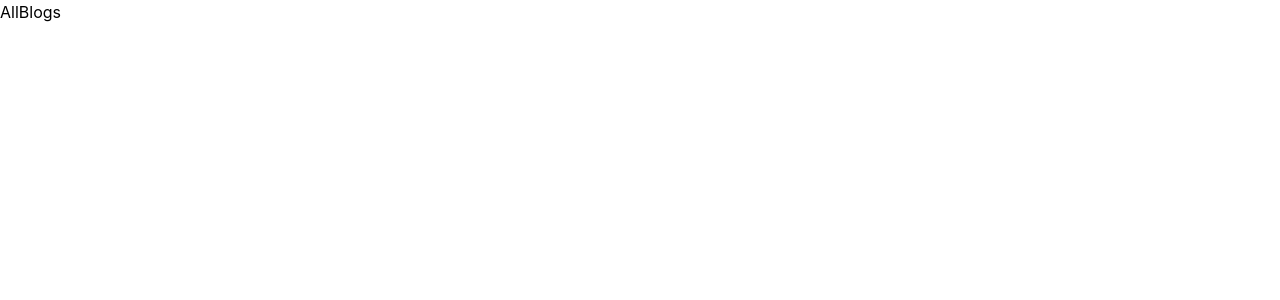
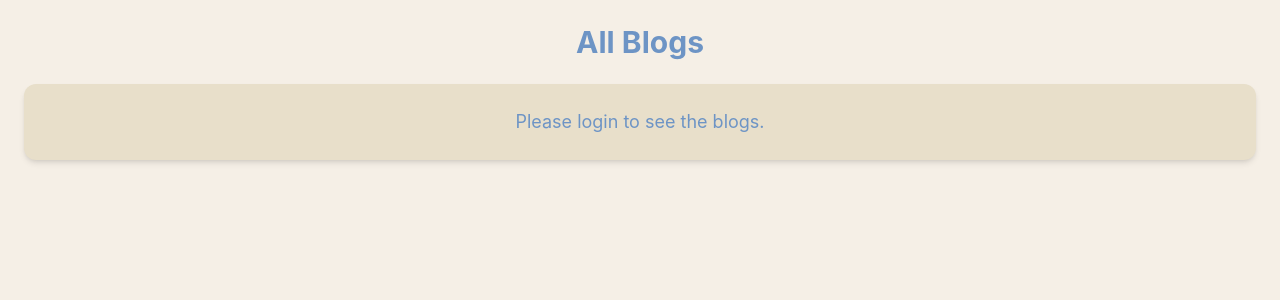
Before and after one commit to Pratham0514/PBlogs, a React (Vite) app in the folder client/: page / in a window 1280 px wide. Shown: the top 300 px of the page. Built offline with nearby package versions, Linux system fonts and the light colour scheme.

Commit message:
update -  login page update and all work on allblog

```diff
--- a/client/package.json
+++ b/client/package.json
@@ -16,6 +16,7 @@
     "react-dom": "^19.2.4",
     "react-hot-toast": "^2.6.0",
     "react-router": "^7.14.0",
+    "react-router-dom": "^7.14.0",
     "tailwindcss": "^4.2.2"
   },
   "devDependencies": {
--- /dev/null
+++ b/client/src/util.js
@@ -0,0 +1,11 @@
+const getCurrentUser = () => {
+  try {
+    const user = localStorage.getItem("user");
+    return user ? JSON.parse(user) : null;
+  } catch (error) {
+    console.error("Invalid user data in localStorage");
+    return null;
+  }
+};
+
+export { getCurrentUser };
--- a/client/src/views/AllBlogs.jsx
+++ b/client/src/views/AllBlogs.jsx
@@ -1,8 +1,46 @@
+import { useEffect, useState } from "react";
+import { getCurrentUser } from "./../util";
 
 function AllBlogs() {
+  const [user, setUser] = useState(getCurrentUser());
+
+  useEffect(() => {
+    setUser(getCurrentUser());
+  }, []);
+
   return (
-    <div>AllBlogs</div>
-  )
+    <div className="min-h-screen p-6" style={{ backgroundColor: "#F5EFE6" }}>
+
+      <h1
+        className="text-2xl sm:text-3xl font-bold text-center mb-6"
+        style={{ color: "#6D94C5" }}
+      >
+        All Blogs
+      </h1>
+
+      <div
+        className="p-6 rounded-xl shadow-md text-center"
+        style={{ backgroundColor: "#E8DFCA" }}
+      >
+        {user ? (
+          <p
+            className="text-lg"
+            style={{ color: "#6D94C5" }}
+          >
+            Hello, {user.name}! 👋
+          </p>
+        ) : (
+          <p
+            className="text-lg"
+            style={{ color: "#6D94C5" }}
+          >
+            Please login to see the blogs.
+          </p>
+        )}
+      </div>
+
+    </div>
+  );
 }
 
-export default AllBlogs
+export default AllBlogs;
--- a/client/src/views/Login.jsx
+++ b/client/src/views/Login.jsx
@@ -1,5 +1,5 @@
 import React from 'react'
-import { Link } from 'react-router'
+import { Link, useNavigate } from "react-router-dom";
 import { useState } from 'react'
 import axois from 'axios'
 function Login() {
@@ -7,18 +7,20 @@ function Login() {
     email:"",
     password:""
    })
-
+   const navigate = useNavigate();
    const loginUser = async()=>{
     try{
       const response = await axois.post(`${import.meta.env.VITE_API_URL}/login`,user);
 
-      if(response?.data?.success){
-        localStorage.setItem("loggedInUser", JSON.stringify(response.data.user));
-      }
+    if (response?.data?.success) {
+     localStorage.setItem("user", JSON.stringify(response.data.user)); // ✅ same key
+    navigate("/")
+    } else {
+      console.log("Login failed");
     }
-    catch(error){
-      console.log(error)
-    }
+  } catch (error) {
+    console.log("Error:", error);
+  }
    }
 
   return (
```
Also changed, not shown: 2 other files (tests, documents, lock files or other folders).
